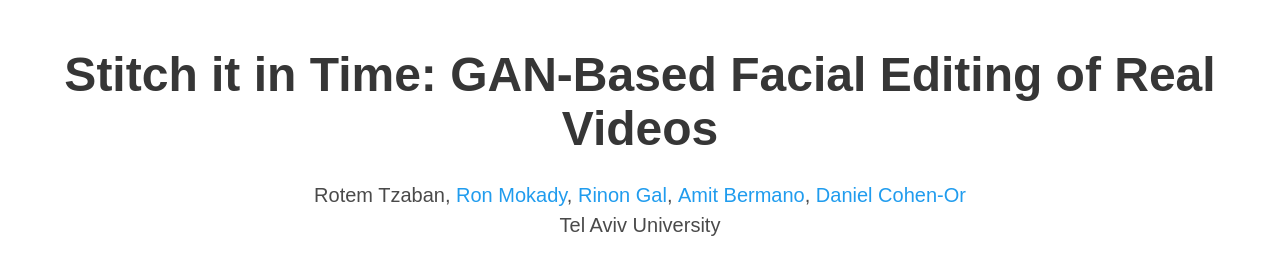
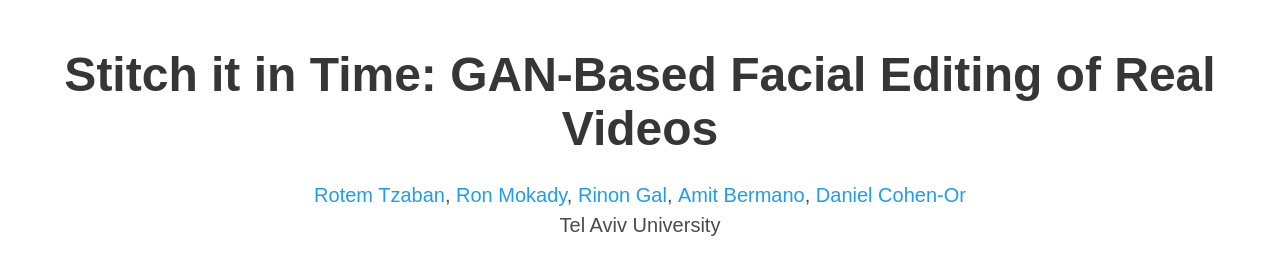
Before and after one commit to stitch-time/stitch-time.github.io, a plain HTML site: page index.html in a window 1280 px wide. Shown: the top 255 px of the page. Drawn offline with nearby package versions, Linux system fonts and the light colour scheme; some icons are missing; a web font is replaced by a local one.

```diff
--- a/index.html
+++ b/index.html
@@ -90,7 +90,7 @@
           <h1 class="title is-1 publication-title">Stitch it in Time: GAN-Based Facial Editing of Real Videos</h1>
           <div class="is-size-5 publication-authors">
             <span class="author-block">
-              Rotem Tzaban,</span>
+              <a href="mailto:rotemtzaban@gmail.com">Rotem Tzaban</a>,</span>
             <span class="author-block">
               <a href="https://rmokady.github.io/">Ron Mokady</a>,</span>
             <span class="author-block">
```
